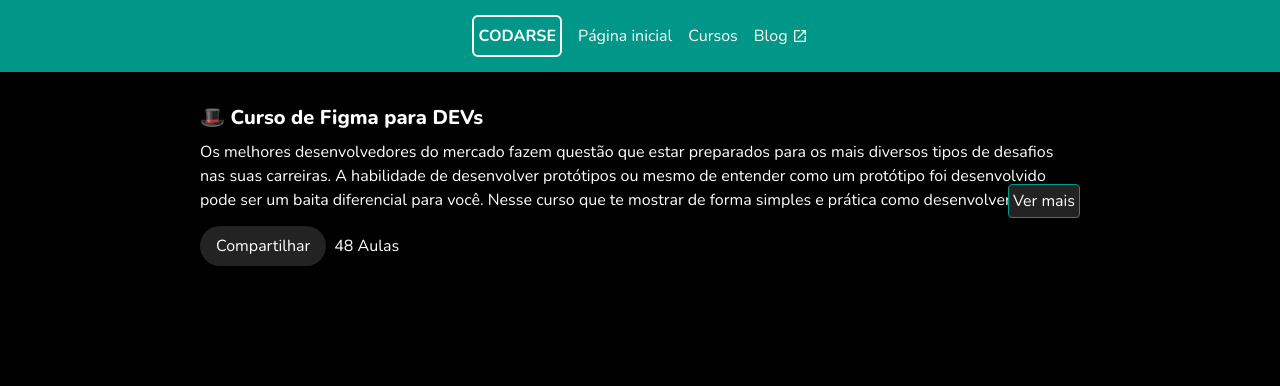
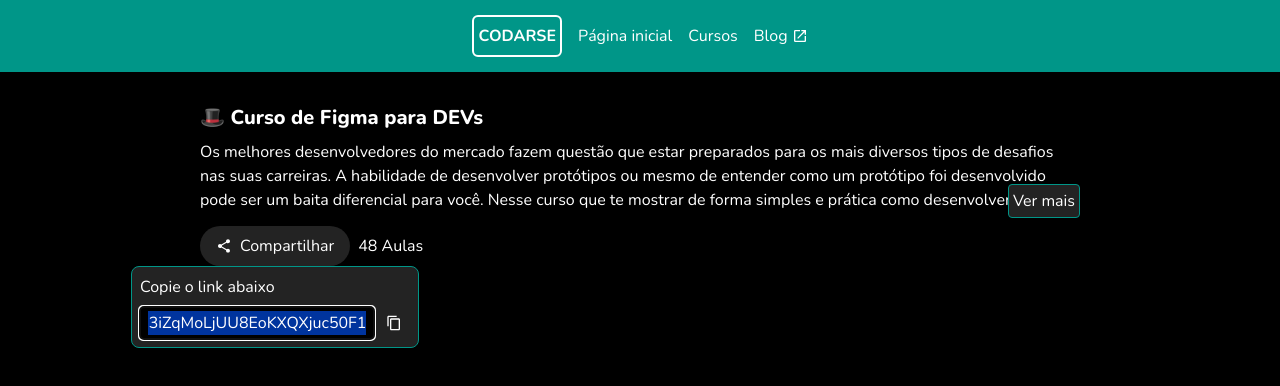
Before and after one commit to FernandaVFelix/FernandaVFelix, a Next.js app in the folder youtube-nextjs-course-plataform/: page /cursos/123 in a window 1280 px wide. Both pictures are taken after a click on the button "Compartilhar". Shown: the top 386 px of the page. Built offline with nearby package versions, Linux system fonts and the light colour scheme.

Commit message:
feat: add CopyContent component

```diff
--- a/youtube-nextjs-course-plataform/package.json
+++ b/youtube-nextjs-course-plataform/package.json
@@ -9,6 +9,7 @@
     "lint": "eslint"
   },
   "dependencies": {
+    "@radix-ui/react-dropdown-menu": "^2.1.16",
     "next": "15.5.6",
     "react": "19.1.0",
     "react-dom": "19.1.0",
--- a/youtube-nextjs-course-plataform/src/components/course-header/CourseHeader.tsx
+++ b/youtube-nextjs-course-plataform/src/components/course-header/CourseHeader.tsx
@@ -1,4 +1,6 @@
+import { MdShare } from "react-icons/md";
 import { CollapsibleText } from "./components/CollapsibleText";
+import { CopyContent } from "./components/CopyContent";
 
 export const CourseHeader = () => {
   return (
@@ -18,9 +20,16 @@
       </CollapsibleText>
 
       <div className="flex gap-2 items-center">
-        <button className="py-2 px-4 bg-paper rounded-full">
-          Compartilhar
-        </button>
+        <CopyContent
+          title="Copie o link abaixo"
+          content="https://codarse.com/cursos/PL29TaWXah3iZqMoLjUU8EoKXQXjuc50F1"
+        >
+          <button className="py-2 px-4 bg-paper rounded-full flex gap-2 items-center">
+            <MdShare />
+            Compartilhar
+          </button>
+        </CopyContent>
+
         <span>48 Aulas</span>
       </div>
     </div>
--- /dev/null
+++ b/youtube-nextjs-course-plataform/src/components/course-header/components/CopyContent.tsx
@@ -0,0 +1,60 @@
+"use client";
+
+import * as DropdownMenu from "@radix-ui/react-dropdown-menu";
+import React, { useEffect, useState } from "react";
+import { MdCheck, MdContentCopy } from "react-icons/md";
+
+interface ICopyCOntentPropos {
+  title: string;
+  content: string;
+  children: React.ReactNode;
+}
+
+export const CopyContent = ({
+  title,
+  content,
+  children,
+}: ICopyCOntentPropos) => {
+  const [copied, setCopied] = useState(false);
+
+  useEffect(() => {
+    if (copied) {
+      setTimeout(() => setCopied(false), 2000);
+    }
+  }, [copied]);
+
+  const handleCopy = () => {
+    setCopied(true);
+    window.navigator.clipboard.writeText(content);
+  };
+
+  return (
+    <DropdownMenu.Root>
+      <DropdownMenu.Trigger asChild>{children}</DropdownMenu.Trigger>
+
+      <DropdownMenu.Portal>
+        <DropdownMenu.Content className="p-2 bg-paper border border-primary rounded-lg flex flex-col gap-2 min-w-72 max-w-sm">
+          <span>{title}</span>
+
+          <div className="flex items-center gap-1">
+            <input
+              readOnly
+              autoFocus
+              onFocus={(e) => e.target.select()}
+              className="bg-background p-1 px-2 rounded line-clamp-1 w-full "
+              value={content}
+            />
+
+            <button className="p-2" onClick={handleCopy}>
+              {copied ? (
+                <MdCheck className="text-primary" />
+              ) : (
+                <MdContentCopy />
+              )}
+            </button>
+          </div>
+        </DropdownMenu.Content>
+      </DropdownMenu.Portal>
+    </DropdownMenu.Root>
+  );
+};
```
Also changed, not shown: 1 other file (tests, documents, lock files or other folders).
